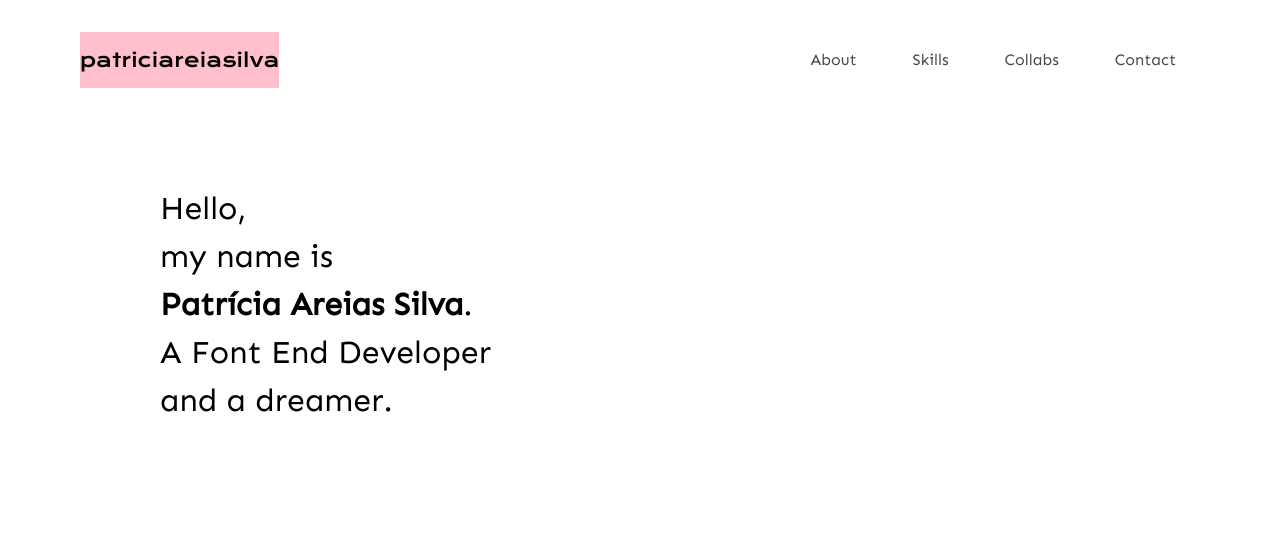
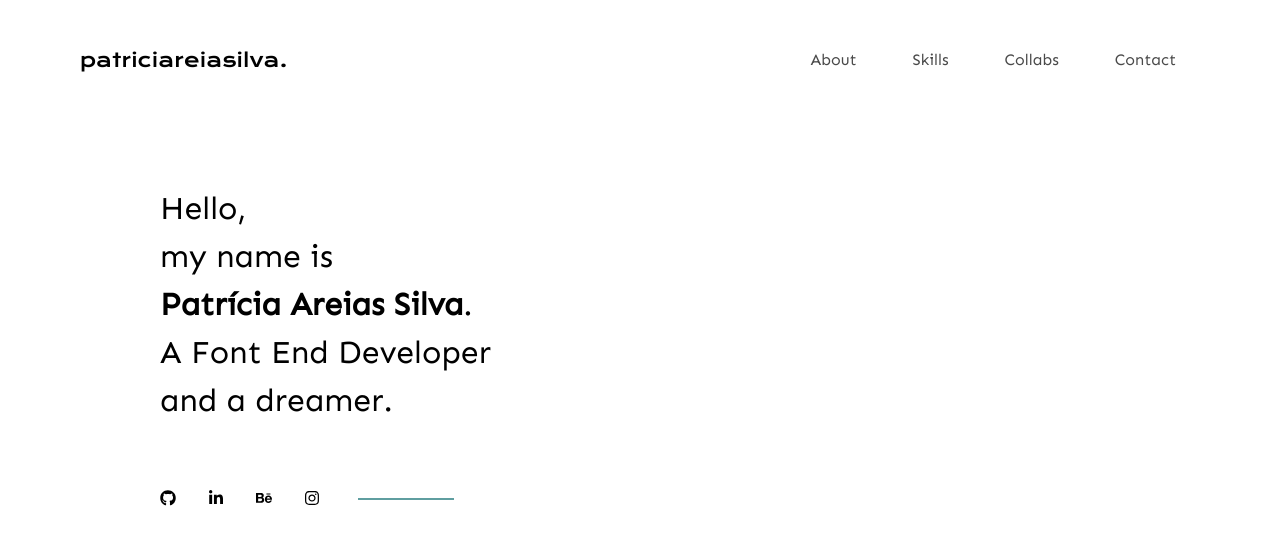
Before and after one commit to apt-webdev/website, a React (Create React App) app: page / in a window 1280 px wide. Shown: the top 544 px of the page. Built offline with nearby package versions, Linux system fonts and the light colour scheme; a small style sheet from the web is missing.

Commit message:
add social media icons with links and add some animation on about me section

```diff
--- a/package.json
+++ b/package.json
@@ -9,8 +9,10 @@
     "@testing-library/user-event": "^7.2.1",
     "bootstrap": "^4.5.0",
     "bulma": "^0.9.0",
+    "material-design-icons": "^3.0.1",
     "react": "^16.13.1",
     "react-dom": "^16.13.1",
+    "react-icons": "^3.10.0",
     "react-scripts": "3.4.1"
   },
   "scripts": {
--- a/src/App.css
+++ b/src/App.css
@@ -5,13 +5,18 @@
 @import url('https://fonts.googleapis.com/css2?family=Sen&display=swap');
 
 
+/* BODY */
 
 .box-text{
   padding: 2em 5em;
 }
 
+
+/* NAVBAR */
+
+
 .navbar{
-  background-color: cyan;
+  /* background-color: cyan; */
   padding: 2em 5em;
   text-align: justify;
   /* font-family: 'Montserrat', sans-serif; */
@@ -24,7 +29,7 @@
   font-family: 'krona one', sans-serif;
   font-size: larger;
   font-weight: 200;
-  background-color: pink;
+  /* background-color: pink; */
 }
 
 .brand-name {
@@ -33,42 +38,90 @@
 
 .item{
   margin-left: 2em;
+  color: black;
 }
 
 @keyframes navbarTab {
   0% {
-    transform: scale(1.0);
-
+    top: 0;
   }
   100% {
-      transform: scale(1.1);
-
+      top: -10px;
   }
 }
 
 
 .item:hover{
   color:black !important;
-  background-color: cyan !important;
-  animation: navbarTab 1s 1;
+  background-color: white !important;
+  animation: navbarTab 1s ease-out;
 }
 
 
-.about-text{font-family: 'sen', sans-serif;
+
+/* ABOUT ME  */
+
+@keyframes aboutText{
+  0%{
+    right:  10px;
+    opacity: 0;
+  }
+  100%{
+    right: 0;
+    opacity: 1;
+
+  }
+}
+
+.about-text{
+  font-family: 'sen', sans-serif;
   font-weight: 500;
   font-size: xx-large;
   color: black;
-  z-index: 1;
+  animation: aboutText 1s ease-in;
+}
 
-}
 .name{
   font-family: 'sen', sans-serif;
   color: black;
   font-weight: 800;
   font-size: xx-large;
+}
+
+@keyframes aboutMe{
+  0% {
+    top: 10px;
+    opacity: 0;
+  }
+  100% {
+    top: 0;
+    opacity: 1;
+  }
+}
+
+.social-media{
+  margin-left: 10%;
   position: relative;
-  z-index: 1;
+  animation: aboutMe 1s ease-in;
 }
+
+.social-media::after{
+  content: ' ';
+  position: absolute;
+  width: 6em;
+  height: 10%;
+  top: 40%;
+  left: 20%;
+  background-color: cadetblue;
+
+}
+
+.media-icon{
+  margin-left: 2em;
+  color: black;
+
+}
+
 
 .App {
   text-align: center;
--- a/src/App.js
+++ b/src/App.js
@@ -12,7 +12,9 @@ class App extends Component {
     return(
       <div>
         <Navbar time="morning"/>
-          <About />
+        <About />
+
+
 
 
 
--- a/src/components/About.js
+++ b/src/components/About.js
@@ -1,10 +1,32 @@
 import React from 'react';
+import { FaGithub } from 'react-icons/fa';
+import { FaLinkedinIn } from 'react-icons/fa';
+import { FaInstagram } from 'react-icons/fa';
+import { FaBehance } from 'react-icons/fa';
+
+
 
 class About extends React.Component {
     render() {
         return (
             <div>
                 <h1 className="about-text box-text">Hello,<br/> my name is <br/> <span className="name">Patrícia Areias Silva</span>. <br/>A Font End Developer <br/> and a dreamer.</h1>
+                <div className="social-media">
+                    <div className="animated-bar">
+                        <a className="media-icon" href="https://github.com/apt-webdev" target="_black">
+                            <FaGithub/>
+                        </a>
+                        <a className="media-icon" href="https://www.linkedin.com/in/patriciareiasilva/" target="_black">
+                            <FaLinkedinIn/>
+                        </a>
+                        <a className="media-icon" href="https://www.behance.net/patriciare7ba2" target="_black">
+                            <FaBehance/>
+                        </a>
+                        <a className="media-icon" href="http://www.instagram.com/patriciareiasilva/" target="_black">
+                            <FaInstagram/>
+                        </a>
+                    </div>
+                </div>
             </div>
         );
     }
--- a/src/components/Navbar.js
+++ b/src/components/Navbar.js
@@ -24,7 +24,7 @@ class Navbar extends React.Component {
             <div>
                 <nav className='navbar' role='navigation' aria-label='main navigation'>
                     <div className='navbar-brand'>
-                        <p className="brand-name">patriciareiasilva</p>
+                        <p className="brand-name">patriciareiasilva.</p>
                         <a
                             role='button'
                             className={'navbar-burger burger'}
```
Also changed, not shown: 1 other file (tests, documents, lock files or other folders).
